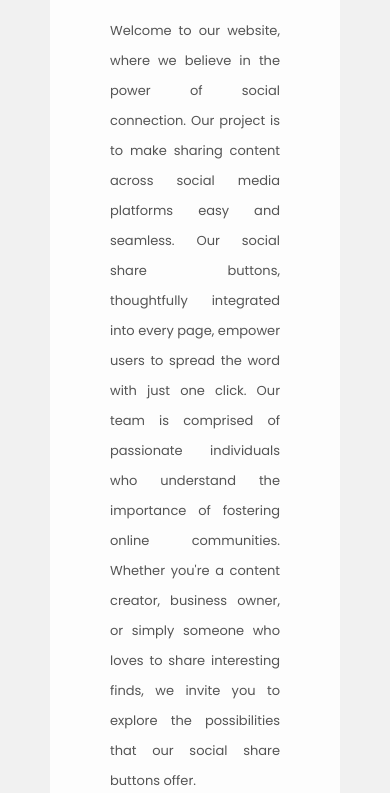
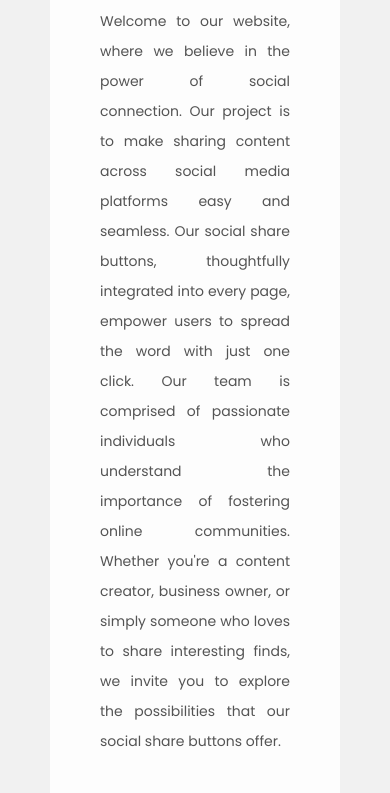
Before and after one commit to VI7V/scmtask2.0, a plain HTML site: page about.htm in a window 390 px wide. Shown: the part 771-1564 px from the top of the page. Drawn offline with Linux system fonts and the light colour scheme.

Commit message:
Update style.css

```diff
--- a/style.css
+++ b/style.css
@@ -203,7 +203,7 @@ footer p {
 
 @media(max-width:720px){
     .text-box h1{
-        font-size: 20px;
+        font-size: 30px;
     }
     .nav-links ul li{
         display: block;
@@ -273,7 +273,7 @@ footer p {
     font-weight: 900;
 }
 .text{
-    font-size: 13px;
+    font-size: 14px;
     color: #545454;
     line-height: 30px;
     text-align: justify;
@@ -304,7 +304,7 @@ footer p {
         padding: 0;
     }
     .inner-container{
-        padding: 60px;
+        padding: 50px;
     }
 }
 
```
